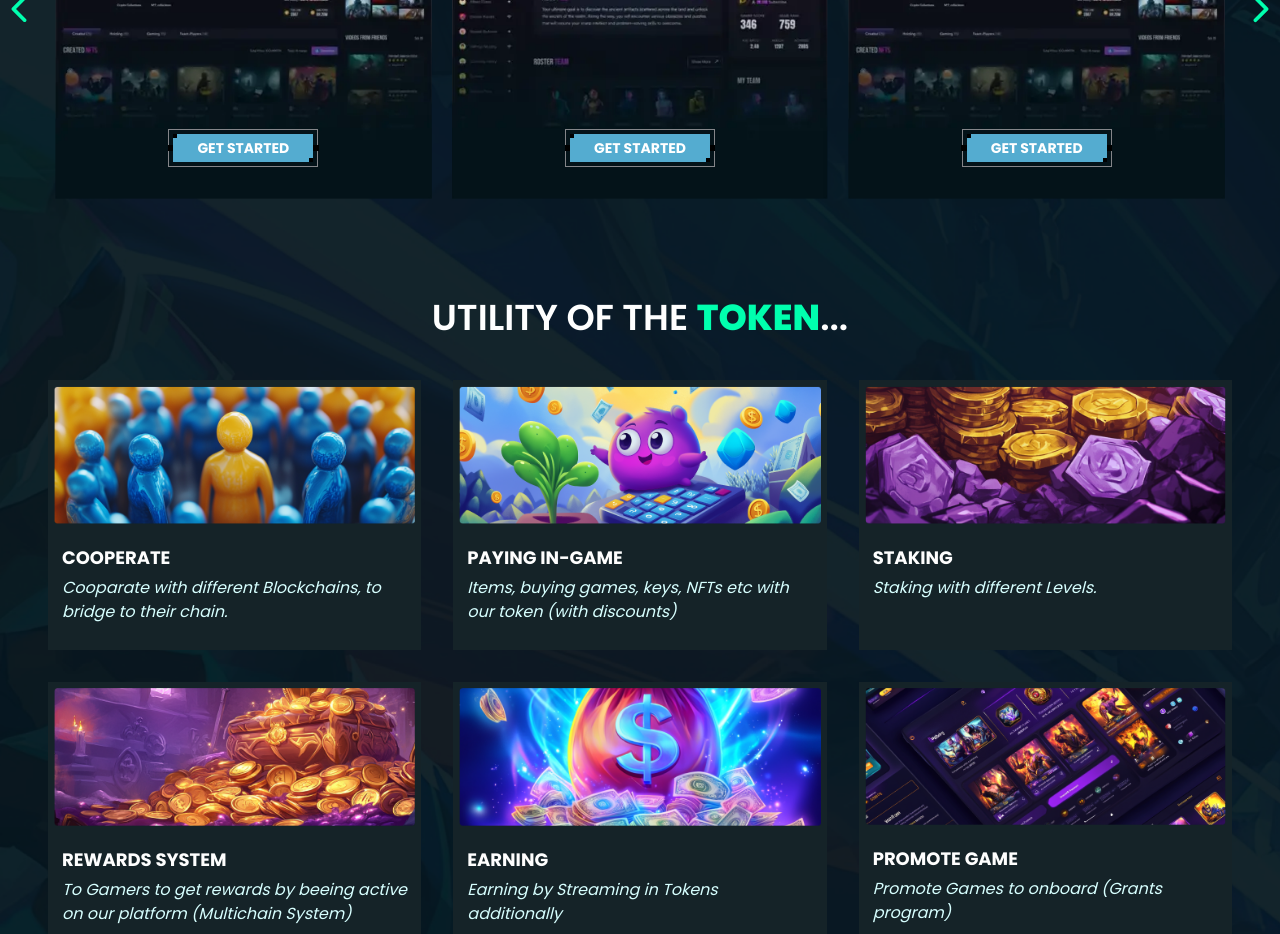
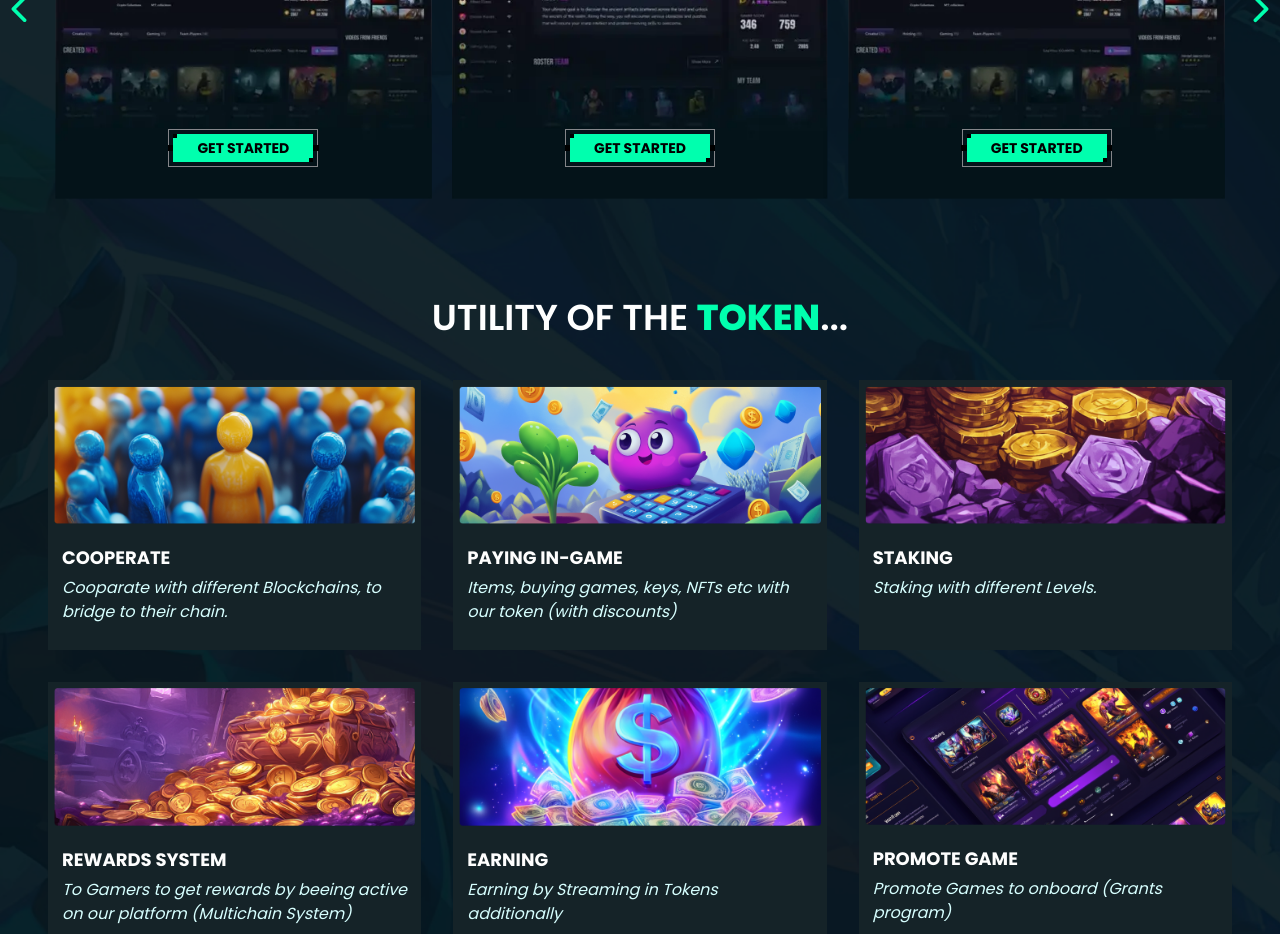
Before and after one commit to Yeadh/kainu-final, a Next.js app: page / in a window 1280 px wide. Shown: the part 2340-3274 px from the top of the page. Built offline with nearby package versions, Linux system fonts and the light colour scheme.

Commit message:
[FIX] featured card button changed

```diff
--- a/src/components/features/Card.jsx
+++ b/src/components/features/Card.jsx
@@ -28,6 +28,7 @@ const Card = ({ card, idx }) => {
         {/* <div className="w-fit mt-2 lg:mt-3 md:ml-3 lg:ml-5"> */}
         <div className="w-fit mt-2 lg:mt-3 absolute bottom-8 z-20">
           <CustomButtonVariantTwo
+            primary={false}
             buttonLink=""
             buttonPadding="2xl:px-10"
             buttonHeight="h-7 2xl:h-9"
```
